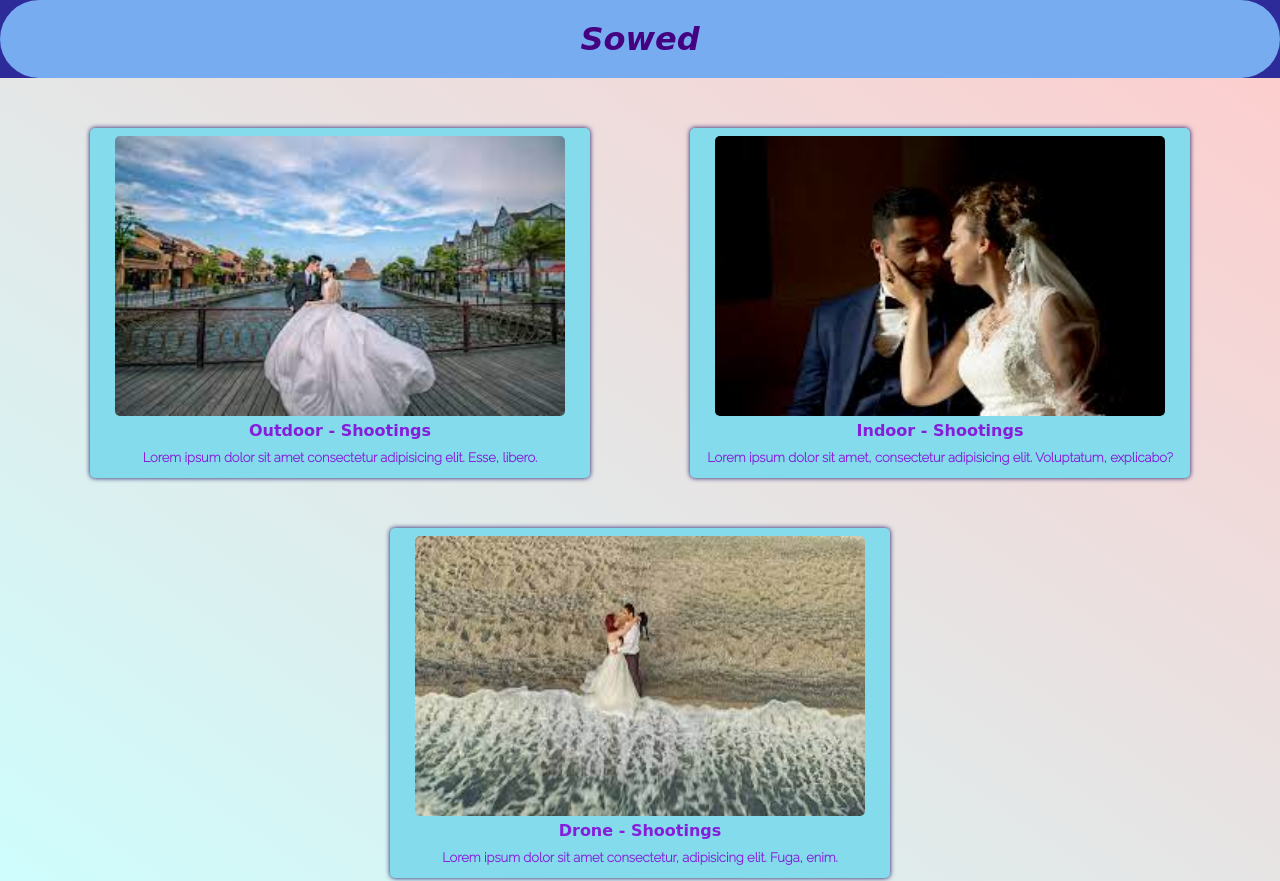
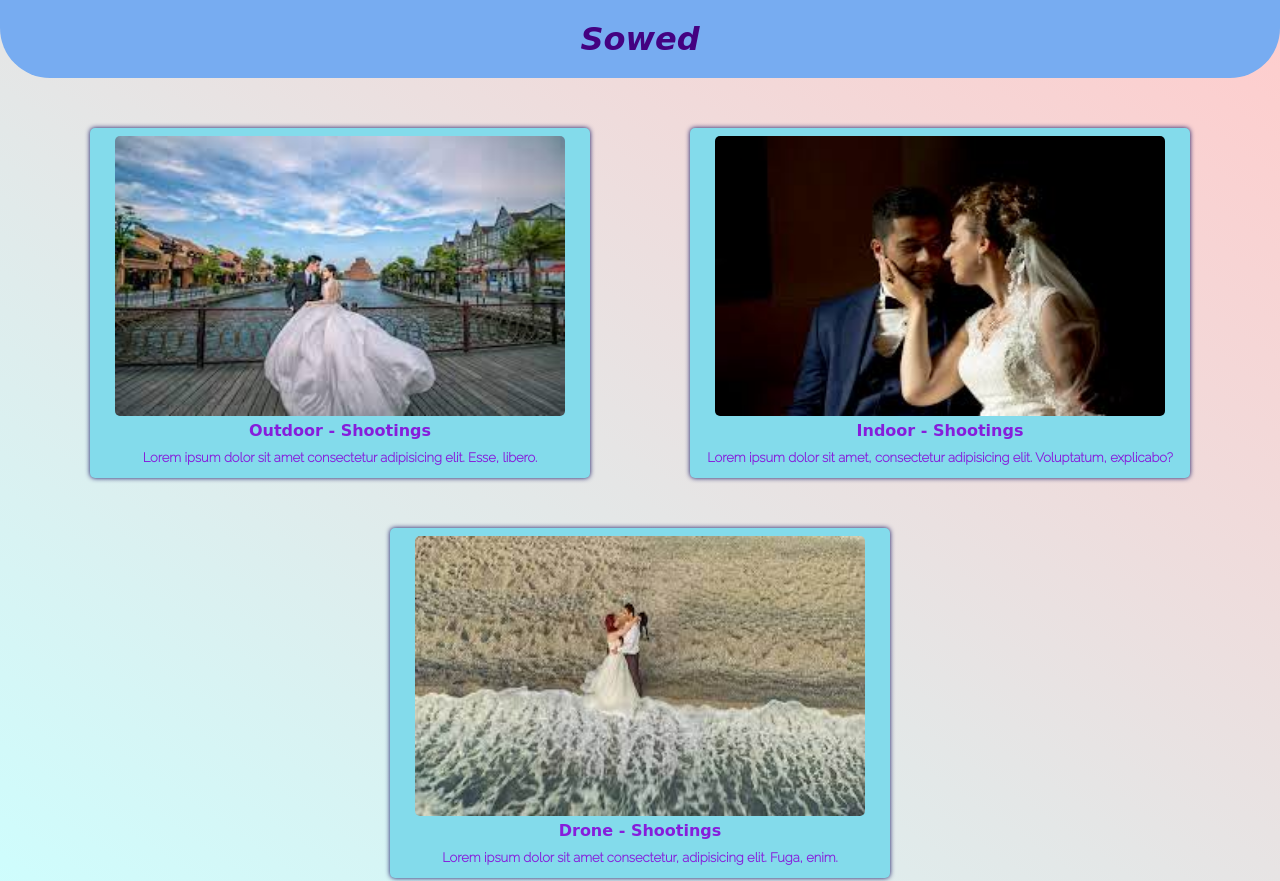
Before and after one commit to burakkarasel/Sowed-project, a plain HTML site: page index.html in a window 1280 px wide. Shown: the top 881 px of the page. Drawn offline with nearby package versions, Linux system fonts and the light colour scheme; a web font is replaced by a local one.

Commit message:
made some changes on style.css

```diff
--- a/style.css
+++ b/style.css
@@ -22,7 +22,9 @@ h1 {
 }
 header{
     background-color: #77acf1;
-    border-radius: 50px;
+    /* border-radius: 50px; */
+    border-bottom-left-radius: 50px;
+    border-bottom-right-radius: 50px;
     width: 100vw;
 }
 img {
@@ -30,9 +32,9 @@ img {
     height: 280px;
     border-radius: 5px;
 }
-.header{
-    background-color: #2d2a99;
-}
+/* .header{
+     background-color: #2d2a99;
+} */
 #first-two{
     display: flex;
     align-items: center;
```
